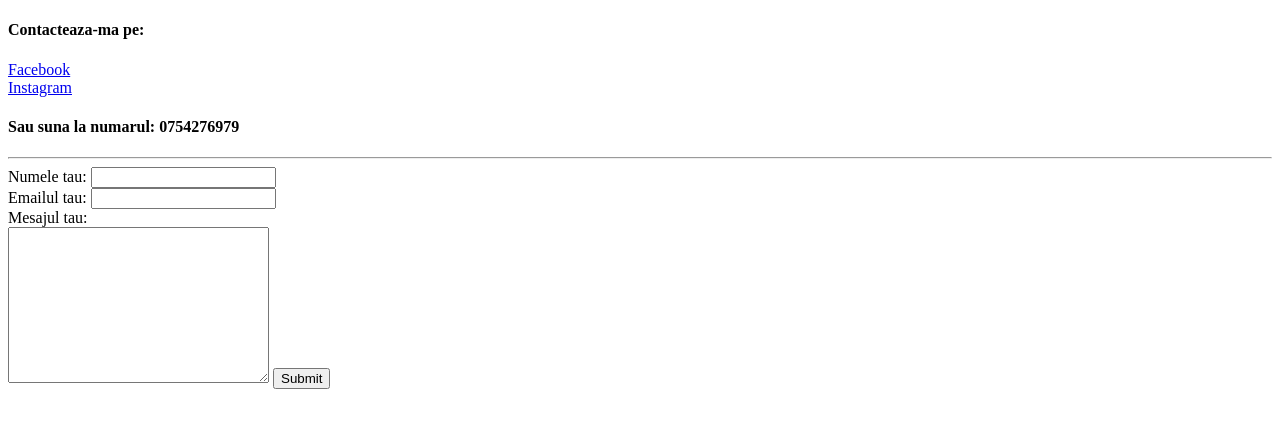
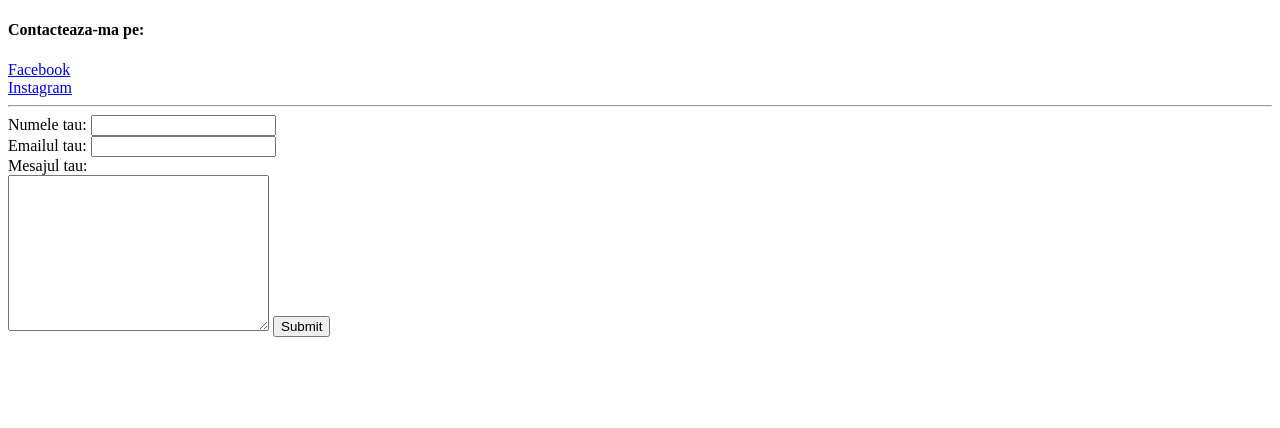
Before and after one commit to Tucunator/cv, a plain HTML site: page Contact.html in a window 1280 px wide. Drawn offline with Linux system fonts and the light colour scheme.

Commit message:
Update Contact.html

```diff
--- a/Contact.html
+++ b/Contact.html
@@ -11,7 +11,6 @@
     <a href="https://www.facebook.com/cristi.vlad.14/">Facebook</a>
     <br>
     <a href="https://www.instagram.com/cristi.vlad.14/">Instagram</a>
-    <h4>Sau suna la numarul: 0754276979</h4>
     <hr>
     <form action="mailto:cristian.vlad9708@gmail.com" enctype="text/plain">
         <label> Numele tau:</label>
```
